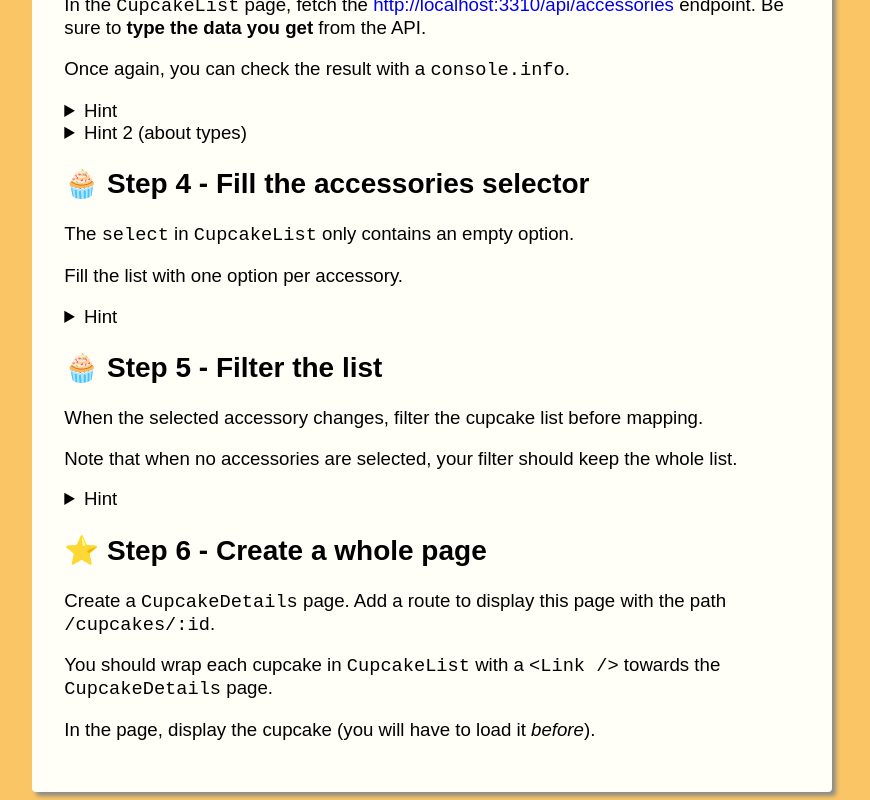
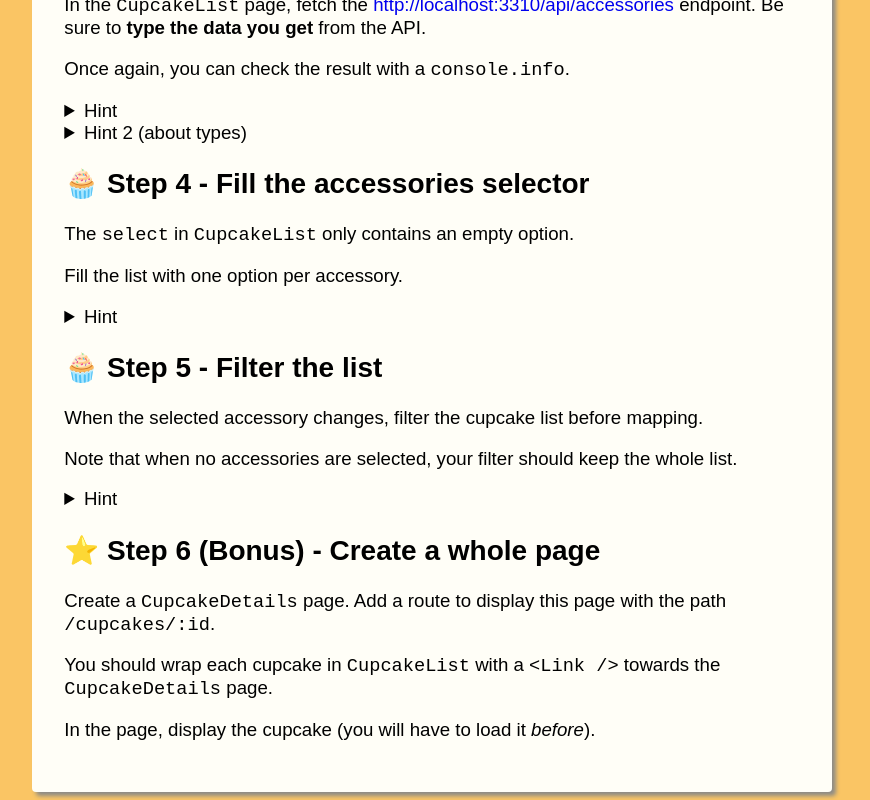
Before and after one commit to WildCodeSchool-2024-09/JS-Lyon-jaune-checkpoint-2, a React (Vite) app in the folder client/: page /instructions in a window 1280 px wide. Shown: the part 756-1556 px from the top of the page, without its empty margins (139-1009 px from the left). Built offline with nearby package versions, Linux system fonts and the light colour scheme.

Commit message:
step 6 become a bonus again

```diff
--- a/client/src/pages/Instructions.tsx
+++ b/client/src/pages/Instructions.tsx
@@ -122,7 +122,7 @@ function Instructions() {
           <code>onChange</code> attributes.
         </details>
 
-        <h2>⭐ Step 6 - Create a whole page</h2>
+        <h2>⭐ Step 6 (Bonus) - Create a whole page</h2>
         <p>
           Create a <code>CupcakeDetails</code> page. Add a route to display this
           page with the path <code>/cupcakes/:id</code>.
```
